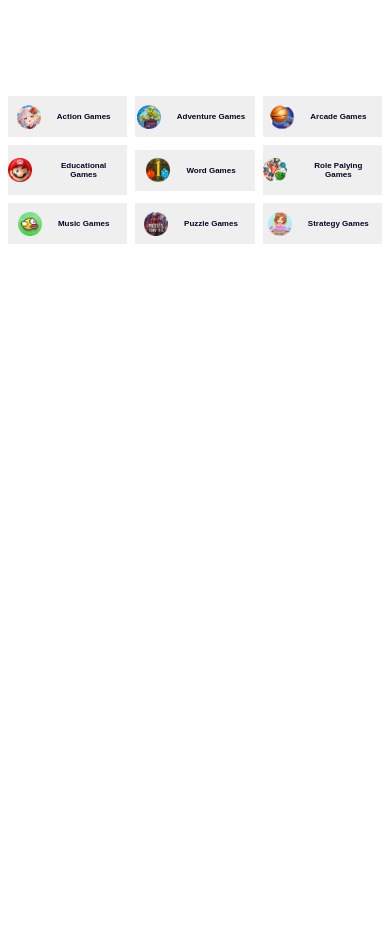
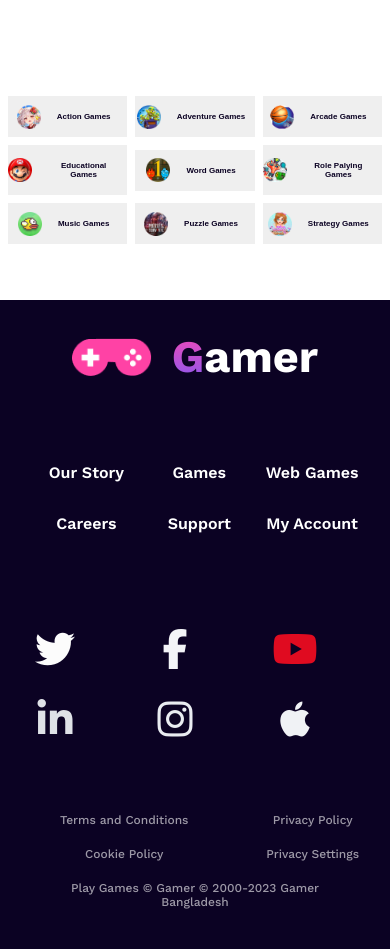
Before and after one commit to Mr-Mahbub092/A2-PlayHub, a plain HTML site: page index.html in a window 390 px wide. Shown: the part 1230-2179 px from the top of the page. Before the commit the page ends 1530 px from the top, so only its background shows below. Drawn offline with nearby package versions, Linux system fonts and the light colour scheme.

Commit message:
footer  Section added

```diff
--- a/css/responsive.css
+++ b/css/responsive.css
@@ -45,6 +45,39 @@
   font-size:8px;
   padding-right:8px;
   }
+
+
+  .footer{
+    padding:30px;
+  }
+  .branch-container{
+    display: grid;
+    grid-template-columns: repeat(3, 1fr);
+  }
+  .branch-container a{
+    padding: 1rem 10px;
+    font-size: 1rem;
+  }
+  .terms-privacy{
+    display:grid;
+    grid-template-columns: 1fr 1fr;
+  }
+  .terms-privacy a, .copyright{
+    color: rgba(255, 255, 255, 0.60);
+  font-size:12px;
+  font-weight: 500;
+  padding: 10px 30px;
+  }
+  .social-icons{
+    display:grid;
+    grid-template-columns: repeat(3, 1fr);
+    grid-gap: 30px;
+  }
+  .social-icons i{
+    margin-right:2.5rem;
+    font-size: 2.5rem;
+  }
+
 }
 
 
@@ -84,7 +117,31 @@
    width:1.5rem;
   }
 
+  .footer{
+    padding:5rem;
+  }
+  .branch-container{
+    display: grid;
+    grid-template-columns: repeat(3, 1fr);
+  }
+  .terms-privacy{
+    display:flex;
+    flex-wrap: wrap;
+    justify-content: center;
+    padding:10px;
+  }
+  .terms-privacy a{
+  padding: 10px;
+  }
+  .copyright{
+    margin-top:3rem;
+  }
 
+  .social-icons{
+    display:grid;
+    grid-template-columns: repeat(3, 1fr);
+    grid-gap: 30px;
+  }
 
 
 }
--- a/css/styles.css
+++ b/css/styles.css
@@ -161,9 +161,12 @@ font-weight: 800;
   position:relative;
   box-sizing: border-box;
 }
-.type:hover{
+.type:hover {
   border:2px solid #FF42A5;
   border-radius: 20px;
+}
+.type:hover .type-txt{
+  color:#FF42A5;
 }
 .type img{
  width:3rem;
@@ -175,3 +178,63 @@ font-size:1rem;
 padding:1rem;
 font-weight: 600;
 }
+.type:hover .type-txt{
+  color:#FF42A5;
+}
+
+/* Footer Section
+===================== */
+.footer{
+  background-color: #0B0223;
+  padding:120px;
+  text-align: center;
+  margin: 0 auto;
+}
+.footer-title-container{
+  display: flex;
+  gap:1.25rem;
+  justify-content: center;
+  align-items: center;
+  /* width:max-content;
+  margin: 0 auto; */
+}
+.footer-title-container img{
+  width:5rem;
+}
+.footer-title{
+font-size: 45px;
+font-weight: 700;
+color: #FFF;
+}
+
+.branch-container, .terms-privacy{
+  width:max-content;
+  margin: 4rem auto 0;
+}
+.branch-container a{
+  color:#fff;
+  text-decoration: none;
+  padding: 10px 20px;
+  font-size: 1rem;
+  font-weight: 600;
+}
+.branch-container a:hover, .terms-privacy a:hover{
+  color:#F948B2;
+}
+.terms-privacy a, .copyright{
+  color: rgba(255, 255, 255, 0.60);
+font-size:1rem;
+font-weight: 500;
+text-decoration: none;
+padding: 20px 30px;
+}
+
+.social-icons{
+  display:inline-block;
+  width:auto;
+  margin:5rem auto 0;
+}
+.social-icons i{
+  margin-right:2.5rem;
+  font-size: 2.5rem;
+}
--- a/index.html
+++ b/index.html
@@ -107,6 +107,53 @@
 
   <!-- Footer Section
   ========================== -->
+  <footer class="footer">
+    <div class="footer-title-container">
+      <img src="./images/logo.png" alt="gamers logo" class="footer-logo">
+      <h3 class="footer-title"><span class="gradiant-color">G</span>amer</h3>
+    </div>
+
+    <div class="branch-container">
+      <a href="#">Our Story</a>
+      <a href="#">Games</a>
+      <a href="#">Web Games</a>
+      <a href="#">Careers</a>
+      <a href="#">Support</a>
+      <a href="#">My Account</a>
+    </div>
+
+    <div class="social-icons">
+     <a href="#">  <i class="fa-brands fa-twitter" style="color: #fcfcfc;"></i></a>
+
+     <a href="#">
+      <i class="fa-brands fa-facebook-f" style="color: #f3f4f7;"></i>
+     </a>
+      <a href="#">
+        <i class="fa-brands fa-youtube" style="color: #e00b20;"></i>
+      </a>
+     <a href="#">
+      <i class="fa-brands fa-linkedin-in" style="color: #dfe2e7;"></i>
+     </a>
+     <a href="#">
+      <i class="fa-brands fa-instagram" style="color: #e9ecf1;"></i>
+     </a>
+     <a href="#">
+      <i class="fa-brands fa-apple" style="color: #f0f2f5;"></i>
+     </a>
+    </div>
+
+    <div class="terms-privacy">
+      <a href="#">Terms and Conditions</a>
+      <a href="#">Privacy Policy</a>
+      <a href="#">Cookie Policy</a>
+      <a href="#">Privacy Settings</a>
+    </div>
+
+    <p class="copyright">
+      Play Games &copy; Gamer &copy; 2000-2023 Gamer Bangladesh
+    </p>
+
+  </footer>
 </body>
 
 </html>
```
